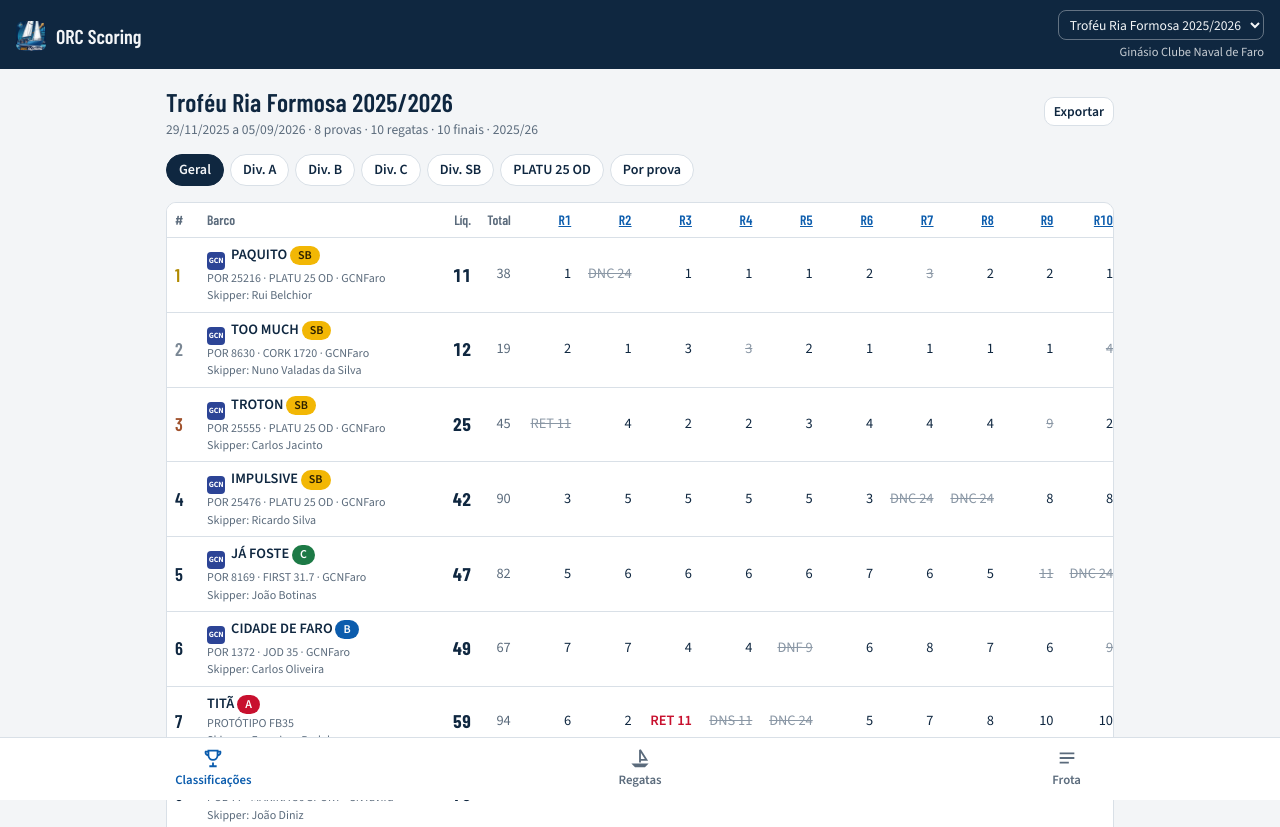
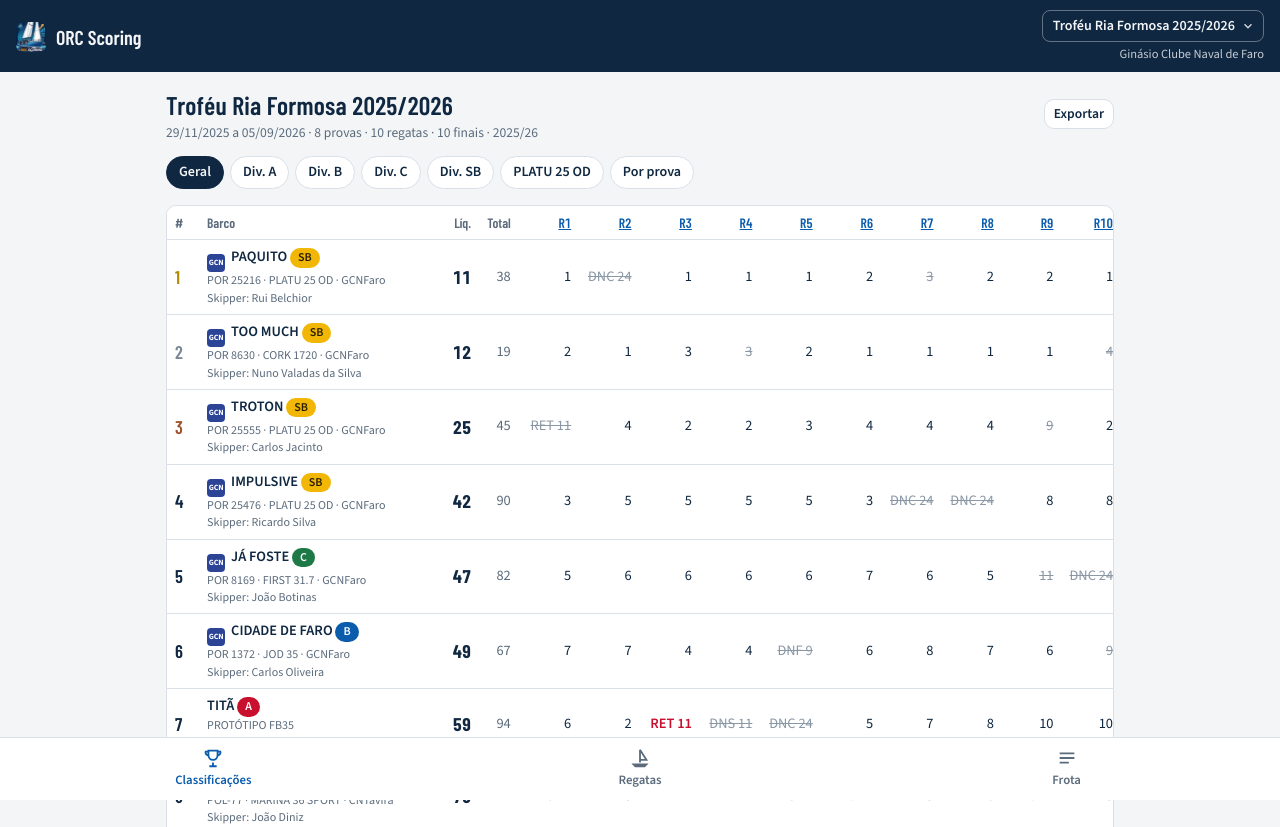
Before and after one commit to NunoMAVSilva/orc-scoring, a plain HTML site: page app/index.html in a window 1280 px wide. Shown: the top 827 px of the page. Drawn offline with nearby package versions, Linux system fonts and the light colour scheme; files whose address does not match are found by name.

Commit message:
Cabeçalho: seletor do evento próprio (alinhado à direita) e cor fixa
- O Safari ignorava o estilo e o alinhamento do seletor nativo: passa a
  mostrar um rótulo próprio alinhado à direita com seta; o seletor nativo
  fica invisível por cima e abre a lista do sistema ao tocar
- Cabeçalho sempre azul-escuro (em modo escuro ficava claro)
- Telemóvel: esconde o texto 'ORC Scoring' (o logótipo já o tem) para o
  nome do evento caber inteiro

Co-Authored-By: Claude Opus 5.5 <noreply@anthropic.com>
Claude-Session: https://claude.ai/code/session_01F6Je7dvz5NsrdQKceoQ3N6

```diff
--- a/app/app.js
+++ b/app/app.js
@@ -110,6 +110,7 @@ async function init() {
     if (v === '__newE') { e.target.value = S.ctx || ''; return S.ctx ? openEventForm(null, ctxId()) : null; }
     if (v === '__set') { e.target.value = S.ctx || ''; return S.ctx ? openChampForm(ctxId()) : null; }
     S.ctx = v; try { localStorage.setItem('ctx', v); } catch (_) {}
+    pickCtx();
     S.group = 'GERAL'; location.hash = 'classificacao'; render();
   };
   document.addEventListener('click', onClick);
@@ -143,6 +144,7 @@ function downloadFile(filename, data) {
   setTimeout(() => URL.revokeObjectURL(url), 1000);
 }
 const updatedNote = () => STATIC && S.exportedAt ? ` · Atualizado a ${dPT(S.exportedAt.slice(0, 10))} às ${new Date(S.exportedAt).toLocaleTimeString('pt-PT', { hour: '2-digit', minute: '2-digit', timeZone: 'Europe/Lisbon' })}.` : '';
+function ctxLabel() { const sel = $('#ctxSel'), o = sel && sel.options[sel.selectedIndex]; if ($('#ctxLabel')) $('#ctxLabel').textContent = o ? o.textContent : '—'; }
 function pickCtx() {
   const champs = Object.entries(S.champs).sort((a, b) => (b[1].dateFrom || b[1].season || '').localeCompare(a[1].dateFrom || a[1].season || ''));
   const valid = v => v && v[0] === 'c' && S.champs[v.slice(2)];
@@ -152,6 +154,7 @@ function pickCtx() {
   $('#ctxSel').innerHTML = champs.map(([id, c]) => opt('c:' + id, c.name)).join('')
     + (S.canEdit ? `<option value="__newC">+ Criar campeonato</option><option value="__newE" ${S.ctx ? '' : 'disabled'}>+ Nova prova${S.ctx ? ' neste campeonato' : ' (escolha um campeonato)'}</option><option value="__set" ${S.ctx ? '' : 'disabled'}>⚙ Definições do campeonato</option>` : '');
   if (!S.ctx) $('#ctxSel').insertAdjacentHTML('afterbegin', '<option value="" selected>—</option>');
+  ctxLabel();
   const c = S.ctx ? S.champs[ctxId()] : null;
   $('#clubName').textContent = c ? (S.clubs[c.clubId] || {}).name || '' : '';
 }
--- a/app/index.html
+++ b/app/index.html
@@ -18,7 +18,7 @@
 <header class="top" style="padding-top: max(10px, env(safe-area-inset-top));">
   <img class="burgee" src="img/icon-64.png" alt="">
   <div class="t">ORC Scoring</div>
-  <div class="ctx"><select id="ctxSel" aria-label="Campeonato"></select><div class="s" id="clubName"></div></div>
+  <div class="ctx"><label class="ctxBtn"><span id="ctxLabel">—</span><svg viewBox="0 0 24 24" fill="none" stroke="currentColor" stroke-width="2.4" aria-hidden="true"><path d="M6 9l6 6 6-6"/></svg><select id="ctxSel" aria-label="Campeonato"></select></label><div class="s" id="clubName"></div></div>
 </header>
 <main id="view"><div class="empty">A carregar dados…</div></main>
 <nav class="bottom" id="nav">
--- a/app/style.css
+++ b/app/style.css
@@ -38,14 +38,18 @@ h1, h2, h3 { font-family: var(--font-display); font-weight: 600; letter-spacing:
 h1 { font-size: 1.6rem; } h2 { font-size: 1.3rem; } h3 { font-size: 1.1rem; }
 .num, td.n, .tab { font-variant-numeric: tabular-nums; }
 
-header.top { position: sticky; top: 0; z-index: 5; background: var(--ink); color: var(--bg); padding: 10px 16px 8px; display: flex; align-items: center; gap: 10px; }
+header.top { position: sticky; top: 0; z-index: 5; background: #0f2740; color: #f3f5f7; padding: 10px 16px 8px; display: flex; align-items: center; gap: 10px; }
 header.top .burgee { width: 30px; height: 30px; flex: none; border-radius: 7px; }
 header.top .t { font-family: var(--font-display); font-size: 1.25rem; font-weight: 600; line-height: 1.1; }
-header.top .ctx { margin-left: auto; min-width: 0; max-width: 62%; display: flex; flex-direction: column; align-items: flex-end; gap: 3px; }
+header.top .ctx { margin-left: auto; min-width: 0; max-width: 70%; display: flex; flex-direction: column; align-items: flex-end; gap: 3px; }
 header.top .s { font-size: .78rem; opacity: .8; text-align: right; overflow: hidden; text-overflow: ellipsis; white-space: nowrap; max-width: 100%; }
-header.top select { max-width: 100%; background: transparent; color: var(--bg); border: 1px solid rgba(255,255,255,.35); border-radius: 8px; padding: 4px 6px; font-size: .85rem; }
-header.top select { text-align: right; text-align-last: right; }
-header.top select option { color: #0f2740; text-align: left; }
+.ctxBtn { position: relative; display: inline-flex; align-items: center; gap: 6px; max-width: 100%; min-width: 0; border: 1px solid rgba(255,255,255,.35); border-radius: 8px; padding: 5px 8px 5px 10px; font-size: .88rem; font-weight: 600; cursor: pointer; }
+.ctxBtn:focus-within { outline: 2px solid #5ea8f2; outline-offset: 2px; }
+#ctxLabel { overflow: hidden; text-overflow: ellipsis; white-space: nowrap; text-align: right; }
+.ctxBtn svg { width: 14px; height: 14px; flex: none; opacity: .85; }
+/* o seletor nativo fica invisível por cima: ao tocar abre a lista do sistema */
+.ctxBtn select { position: absolute; inset: 0; width: 100%; height: 100%; opacity: 0; cursor: pointer; font-size: 16px; -webkit-appearance: none; appearance: none; }
+.ctxBtn select option { color: #0f2740; }
 
 main { max-width: 980px; margin: 0 auto; padding: 14px 16px 96px; display: flex; flex-direction: column; gap: 14px; }
 nav.bottom { position: fixed; bottom: 0; left: 0; right: 0; z-index: 6; display: grid; grid-template-columns: repeat(3, 1fr); background: var(--surface); border-top: 1px solid var(--line); padding-bottom: env(safe-area-inset-bottom); }
@@ -127,3 +131,5 @@ dialog .db { padding: 14px; display: flex; flex-direction: column; gap: 10px; ma
 .clogo { width: 18px; height: 18px; border-radius: 4px; vertical-align: -4px; margin-right: 6px; object-fit: contain; display: inline-flex; align-items: center; justify-content: center; font: 700 8px/1 var(--font-body); color: #fff; letter-spacing: -.02em; flex: none; }
 img.clogo { background: #fff; }
 .clogo.big { width: 36px; height: 36px; border-radius: 8px; font-size: 12px; margin-right: 0; }
+/* telemóvel: o logótipo já diz ORC Scoring; o espaço vai para o nome do evento */
+@media (max-width: 480px) { header.top .t { display: none; } header.top .ctx { max-width: calc(100% - 50px); } }
--- a/docs/app.js
+++ b/docs/app.js
@@ -110,6 +110,7 @@ async function init() {
     if (v === '__newE') { e.target.value = S.ctx || ''; return S.ctx ? openEventForm(null, ctxId()) : null; }
     if (v === '__set') { e.target.value = S.ctx || ''; return S.ctx ? openChampForm(ctxId()) : null; }
     S.ctx = v; try { localStorage.setItem('ctx', v); } catch (_) {}
+    pickCtx();
     S.group = 'GERAL'; location.hash = 'classificacao'; render();
   };
   document.addEventListener('click', onClick);
@@ -143,6 +144,7 @@ function downloadFile(filename, data) {
   setTimeout(() => URL.revokeObjectURL(url), 1000);
 }
 const updatedNote = () => STATIC && S.exportedAt ? ` · Atualizado a ${dPT(S.exportedAt.slice(0, 10))} às ${new Date(S.exportedAt).toLocaleTimeString('pt-PT', { hour: '2-digit', minute: '2-digit', timeZone: 'Europe/Lisbon' })}.` : '';
+function ctxLabel() { const sel = $('#ctxSel'), o = sel && sel.options[sel.selectedIndex]; if ($('#ctxLabel')) $('#ctxLabel').textContent = o ? o.textContent : '—'; }
 function pickCtx() {
   const champs = Object.entries(S.champs).sort((a, b) => (b[1].dateFrom || b[1].season || '').localeCompare(a[1].dateFrom || a[1].season || ''));
   const valid = v => v && v[0] === 'c' && S.champs[v.slice(2)];
@@ -152,6 +154,7 @@ function pickCtx() {
   $('#ctxSel').innerHTML = champs.map(([id, c]) => opt('c:' + id, c.name)).join('')
     + (S.canEdit ? `<option value="__newC">+ Criar campeonato</option><option value="__newE" ${S.ctx ? '' : 'disabled'}>+ Nova prova${S.ctx ? ' neste campeonato' : ' (escolha um campeonato)'}</option><option value="__set" ${S.ctx ? '' : 'disabled'}>⚙ Definições do campeonato</option>` : '');
   if (!S.ctx) $('#ctxSel').insertAdjacentHTML('afterbegin', '<option value="" selected>—</option>');
+  ctxLabel();
   const c = S.ctx ? S.champs[ctxId()] : null;
   $('#clubName').textContent = c ? (S.clubs[c.clubId] || {}).name || '' : '';
 }
--- a/docs/style.css
+++ b/docs/style.css
@@ -38,14 +38,18 @@ h1, h2, h3 { font-family: var(--font-display); font-weight: 600; letter-spacing:
 h1 { font-size: 1.6rem; } h2 { font-size: 1.3rem; } h3 { font-size: 1.1rem; }
 .num, td.n, .tab { font-variant-numeric: tabular-nums; }
 
-header.top { position: sticky; top: 0; z-index: 5; background: var(--ink); color: var(--bg); padding: 10px 16px 8px; display: flex; align-items: center; gap: 10px; }
+header.top { position: sticky; top: 0; z-index: 5; background: #0f2740; color: #f3f5f7; padding: 10px 16px 8px; display: flex; align-items: center; gap: 10px; }
 header.top .burgee { width: 30px; height: 30px; flex: none; border-radius: 7px; }
 header.top .t { font-family: var(--font-display); font-size: 1.25rem; font-weight: 600; line-height: 1.1; }
-header.top .ctx { margin-left: auto; min-width: 0; max-width: 62%; display: flex; flex-direction: column; align-items: flex-end; gap: 3px; }
+header.top .ctx { margin-left: auto; min-width: 0; max-width: 70%; display: flex; flex-direction: column; align-items: flex-end; gap: 3px; }
 header.top .s { font-size: .78rem; opacity: .8; text-align: right; overflow: hidden; text-overflow: ellipsis; white-space: nowrap; max-width: 100%; }
-header.top select { max-width: 100%; background: transparent; color: var(--bg); border: 1px solid rgba(255,255,255,.35); border-radius: 8px; padding: 4px 6px; font-size: .85rem; }
-header.top select { text-align: right; text-align-last: right; }
-header.top select option { color: #0f2740; text-align: left; }
+.ctxBtn { position: relative; display: inline-flex; align-items: center; gap: 6px; max-width: 100%; min-width: 0; border: 1px solid rgba(255,255,255,.35); border-radius: 8px; padding: 5px 8px 5px 10px; font-size: .88rem; font-weight: 600; cursor: pointer; }
+.ctxBtn:focus-within { outline: 2px solid #5ea8f2; outline-offset: 2px; }
+#ctxLabel { overflow: hidden; text-overflow: ellipsis; white-space: nowrap; text-align: right; }
+.ctxBtn svg { width: 14px; height: 14px; flex: none; opacity: .85; }
+/* o seletor nativo fica invisível por cima: ao tocar abre a lista do sistema */
+.ctxBtn select { position: absolute; inset: 0; width: 100%; height: 100%; opacity: 0; cursor: pointer; font-size: 16px; -webkit-appearance: none; appearance: none; }
+.ctxBtn select option { color: #0f2740; }
 
 main { max-width: 980px; margin: 0 auto; padding: 14px 16px 96px; display: flex; flex-direction: column; gap: 14px; }
 nav.bottom { position: fixed; bottom: 0; left: 0; right: 0; z-index: 6; display: grid; grid-template-columns: repeat(3, 1fr); background: var(--surface); border-top: 1px solid var(--line); padding-bottom: env(safe-area-inset-bottom); }
@@ -127,3 +131,5 @@ dialog .db { padding: 14px; display: flex; flex-direction: column; gap: 10px; ma
 .clogo { width: 18px; height: 18px; border-radius: 4px; vertical-align: -4px; margin-right: 6px; object-fit: contain; display: inline-flex; align-items: center; justify-content: center; font: 700 8px/1 var(--font-body); color: #fff; letter-spacing: -.02em; flex: none; }
 img.clogo { background: #fff; }
 .clogo.big { width: 36px; height: 36px; border-radius: 8px; font-size: 12px; margin-right: 0; }
+/* telemóvel: o logótipo já diz ORC Scoring; o espaço vai para o nome do evento */
+@media (max-width: 480px) { header.top .t { display: none; } header.top .ctx { max-width: calc(100% - 50px); } }
```
Also changed, not shown: docs/index.html (+1 -1 lines).
